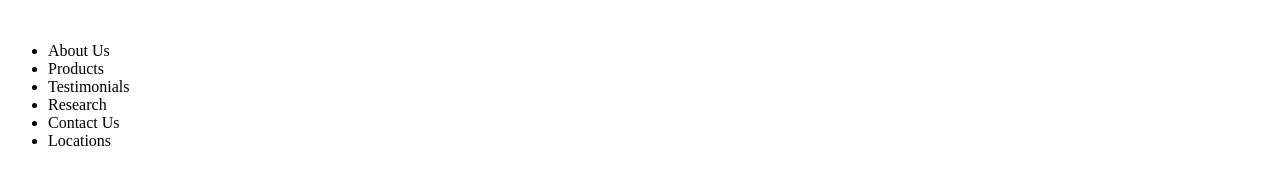
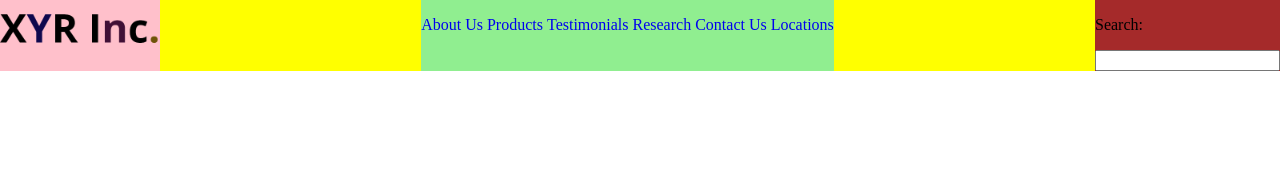
Before and after one commit to n-kalu/WebProject, a plain HTML site: page Index.html in a window 1280 px wide. Drawn offline with Linux system fonts and the light colour scheme.

Commit message:
Added the basic components of the header(including the logo, nav bar and search box).

```diff
--- a/Index.html
+++ b/Index.html
@@ -11,18 +11,23 @@
 <body>
     <section class="header">
         <div class="logo">
-            <a href=""><img src="" alt=""></a>
+            <a href=""><img src="Images/logo.png" alt=""></a>
         </div>
         <nav class="menu">
             <ul>
-                <li>About Us</li>
-                <li>Products</li>
-                <li>Testimonials</li>
-                <li>Research</li>
-                <li>Contact Us</li>
-                <li>Locations</li>
+                <li><a href="#">About Us</a></li>
+                <li><a href="#">Products</a></li>
+                <li><a href="#">Testimonials</a></li>
+                <li><a href="#">Research</a></li>
+                <li><a href="#">Contact Us</a></li>
+                <li><a href="#">Locations</a></li>
             </ul>
         </nav>
+        <div class="searchbox">
+            <p>Search:</p>
+            <input type="search">
+        </div>
+
     </section>
     <section class="body"></section>
     <section class="footer"></section>
--- a/Styles.css
+++ b/Styles.css
@@ -1,3 +1,43 @@
-p{
-    color: red;
+body{
+    margin: 0;
+    padding: 0;
 }
+
+.header{
+    background:yellow;
+    display: flex;
+    flex-direction: row;
+    justify-content: space-between;
+}
+
+.logo{
+   background: pink;
+}
+
+.logo img{
+    width: 10rem;
+}
+
+.menu{
+   background:lightgreen;
+}
+.menu ul{
+    list-style: none;
+    padding: 0;
+}
+
+.menu ul li{
+    display: inline-block;
+}
+
+.menu ul li:hover{
+    background: pink;
+}
+
+.menu ul li a{
+    text-decoration: none;
+}
+
+.searchbox{
+    background:brown;
+}
```
Also changed, not shown: Images/logo.png (added).
